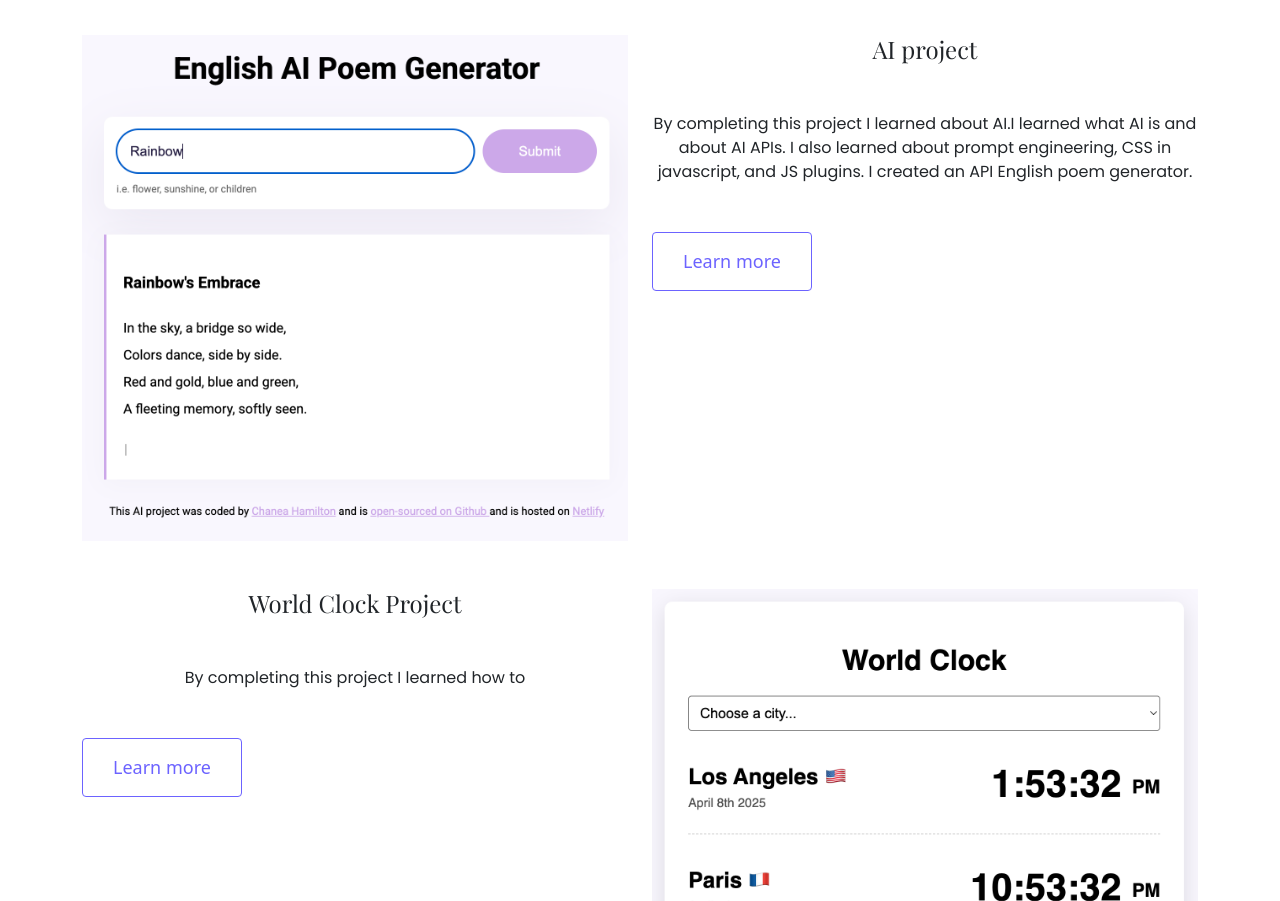
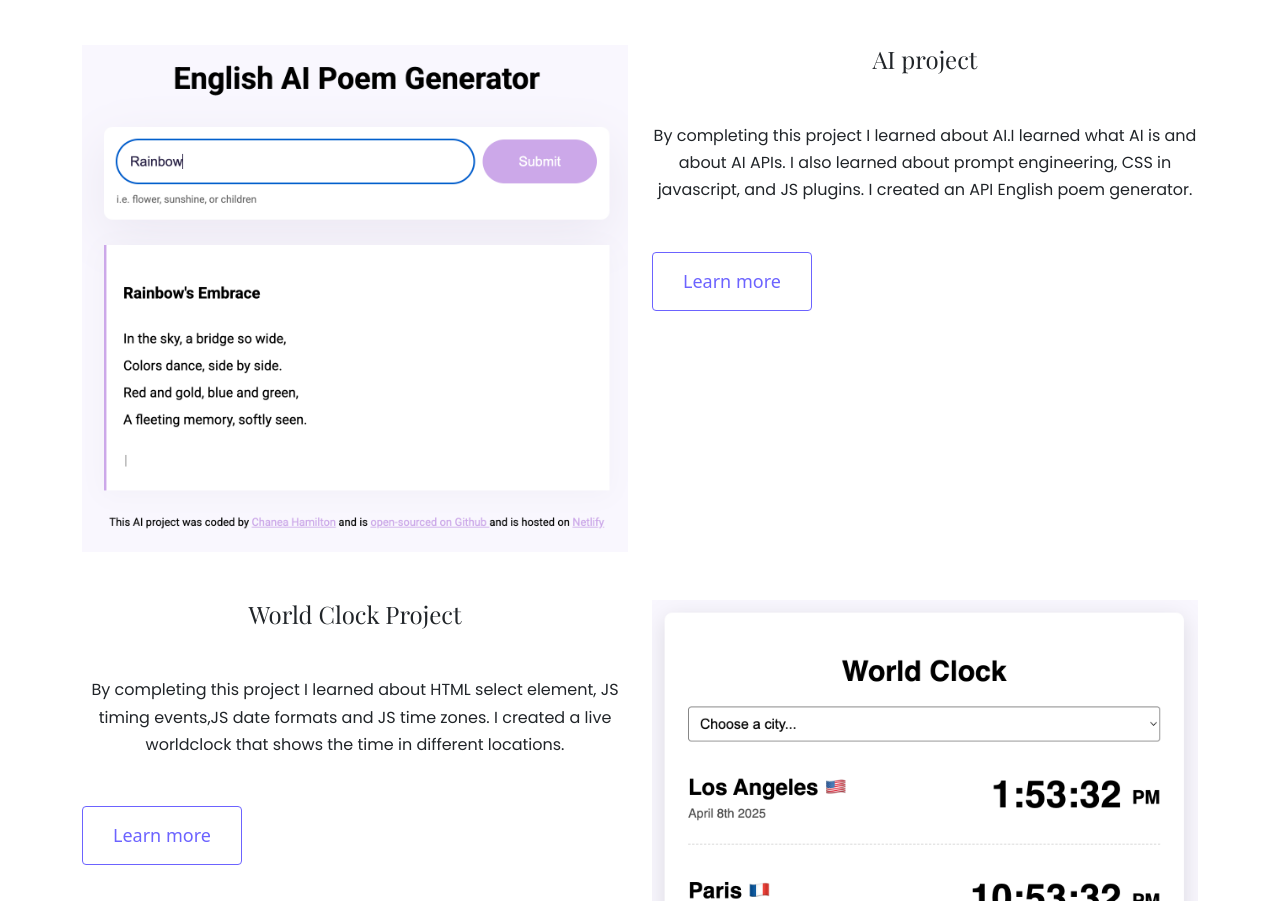
Before and after one commit to ChaneaHamilton/portfolio-project, a plain HTML site: page index.html in a window 1280 px wide. Shown: the part 1899-2800 px from the top of the page. Drawn offline with nearby package versions, Linux system fonts and the light colour scheme; a web font is replaced by a local one.

Commit message:
updated css

```diff
--- a/index.html
+++ b/index.html
@@ -119,7 +119,11 @@
         <div class="col">
           <div class="project-description">
             <h2 class="mb-5">World Clock Project</h2>
-            <p class="mb-5">By completing this project I learned how to</p>
+            <p class="mb-5">
+              By completing this project I learned about HTML select element, JS
+              timing events,JS date formats and JS time zones. I created a live
+              worldclock that shows the time in different locations.
+            </p>
             <a href="#" class="btn btn-branding-outline">Learn more</a>
           </div>
         </div>
--- a/styles/styles.css
+++ b/styles/styles.css
@@ -25,6 +25,7 @@ p {
   text-align: center;
   font-family: var(--default-font-family);
   font-size: 16px;
+  line-height: 1.7;
 }
 .main-section {
   background-color: var(--secondary-color);
```
